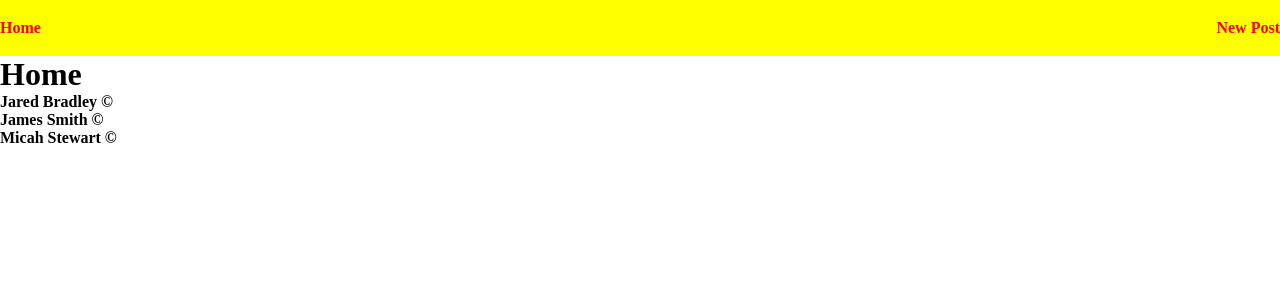
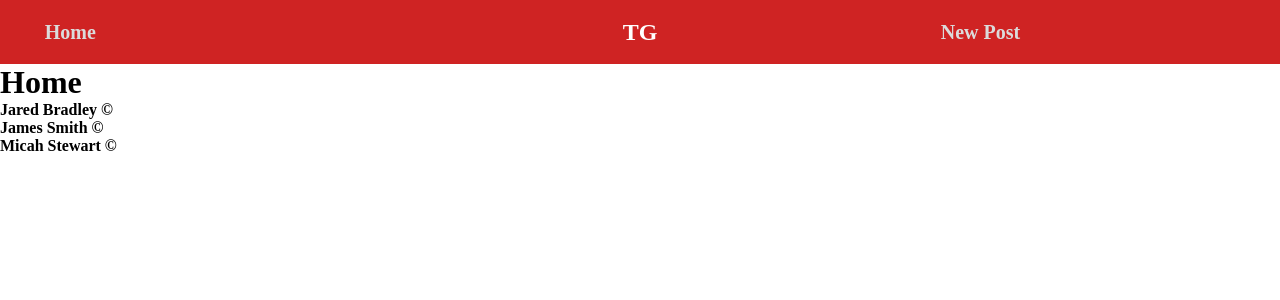
Before and after one commit to jwsmith2340/TastyGram-Frontend, a React (Create React App) app: page / in a window 1280 px wide. Shown: the top 300 px of the page. Built offline with nearby package versions, Linux system fonts and the light colour scheme.

Commit message:
navbar styling in header.js and header.scss

```diff
--- a/src/components/Header/Header.js
+++ b/src/components/Header/Header.js
@@ -3,15 +3,22 @@ import './Header.scss'
 
 const Header = (props) => {
     return (
-            <nav>
+        <nav>
+            <div className="mob-link-boxes">
                 <Link to="/" className="link">
                     <h4>Home</h4>
                 </Link>
-                <br />
+            </div>
+
+            <h2 className="mob-logo">TG</h2>
+            <h2 className="dt-logo">TastyGram</h2>
+
+            <div className="mob-link-boxes">
                 <Link to="/newfood" className="link">
                     <h4>New Post</h4>
                 </Link>
-            </nav>
+            </div>
+        </nav>
     )
 };
 
--- a/src/components/Header/Header.scss
+++ b/src/components/Header/Header.scss
@@ -1,16 +1,30 @@
+//MOBILE STYLING
+.dt-logo {display: none;}
+
 nav {
-    background-color: yellow;
+    background-color: rgb(207, 35, 35);
     display: flex;
     justify-content: space-between;
     align-items: center;
-    height: 7vh;
+    height: 8vh;
+
+    .mob-link-boxes {
+        width: 30vw;
+    }
 
     .link {
         text-decoration: none;
 
-           h4 {
-            color: red;
+        h4 {
+            color: rgb(219, 219, 219);
             text-decoration: none;
+            margin: 0 3.5vw;
+            font-size: 20px;
+
         }
     }
+
+    h2 {
+        color: white;
+    }
 }
```
